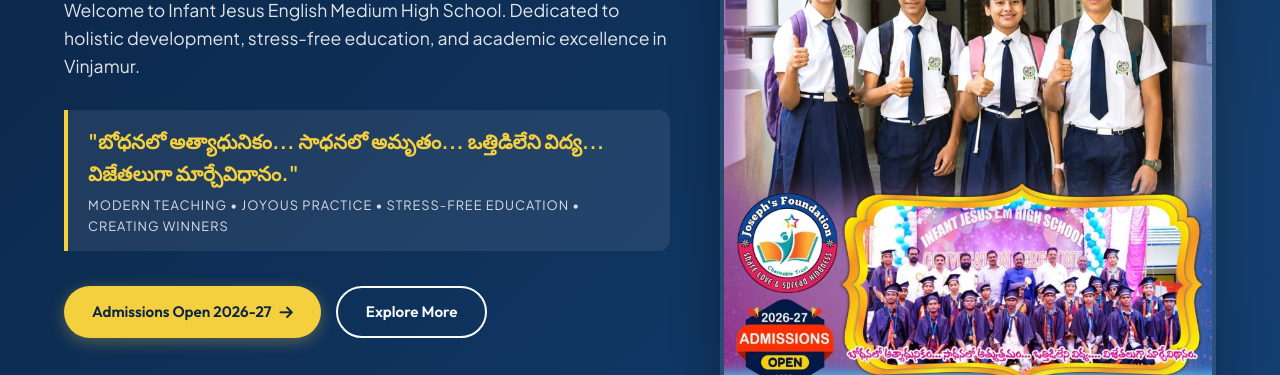
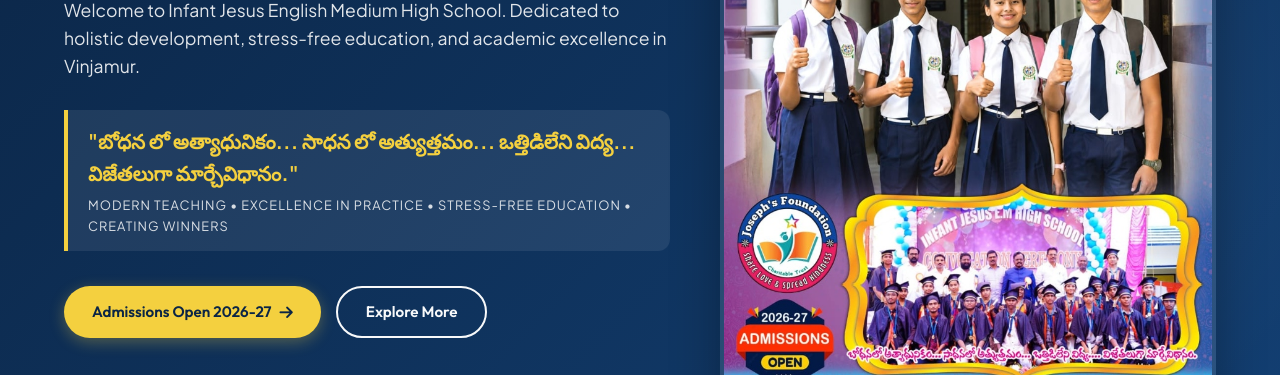
Before and after one commit to mindwhile18-beep/jesus-mary, a website: page index.html in a window 1280 px wide. Shown: the part 414-789 px from the top of the page. Drawn offline with Linux system fonts and the light colour scheme.

Commit message:
Update Telugu motto to match handwriting note

```diff
--- a/index.html
+++ b/index.html
@@ -61,8 +61,8 @@
                 <p class="hero-subtitle">Welcome to Infant Jesus English Medium High School. Dedicated to holistic development, stress-free education, and academic excellence in Vinjamur.</p>
 
                 <div class="telugu-motto">
-                    <p class="motto-telugu">"బోధనలో అత్యాధునికం... సాధనలో అమృతం... ఒత్తిడిలేని విద్య... విజేతలుగా మార్చేవిధానం."</p>
-                    <p class="motto-translation">Modern Teaching • Joyous Practice • Stress-Free Education • Creating Winners</p>
+                    <p class="motto-telugu">"బోధన లో అత్యాధునికం... సాధన లో అత్యుత్తమం... ఒత్తిడిలేని విద్య... విజేతలుగా మార్చేవిధానం."</p>
+                    <p class="motto-translation">Modern Teaching • Excellence in Practice • Stress-Free Education • Creating Winners</p>
                 </div>
 
                 <div class="hero-cta-group">
```
